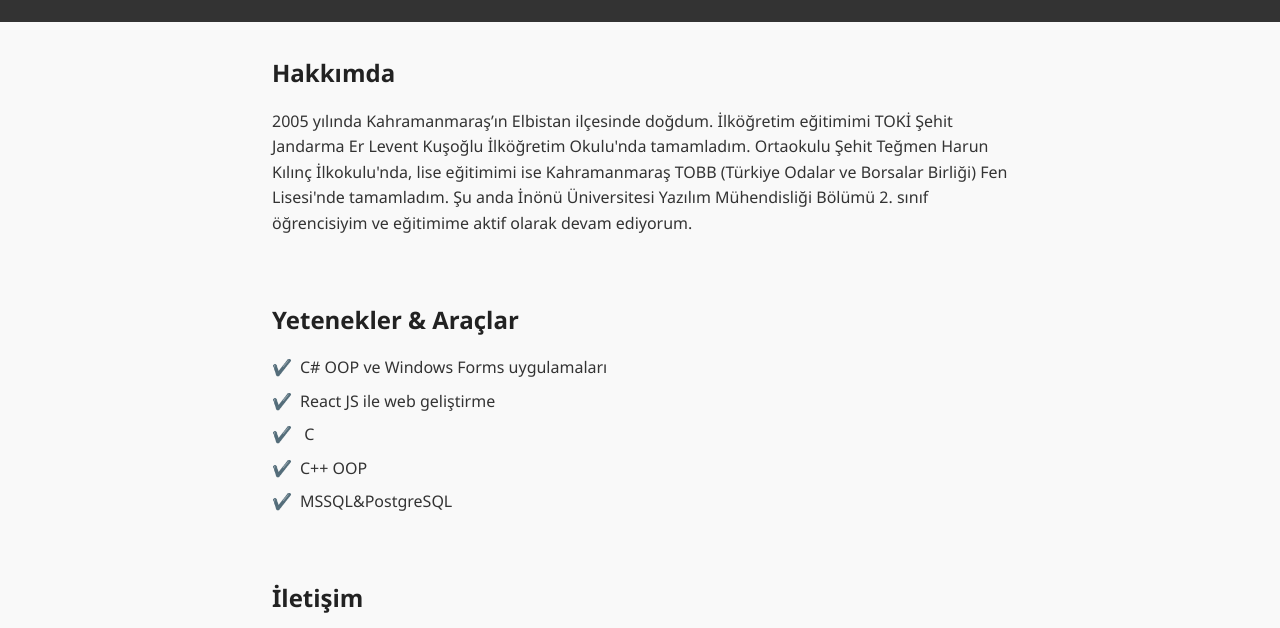
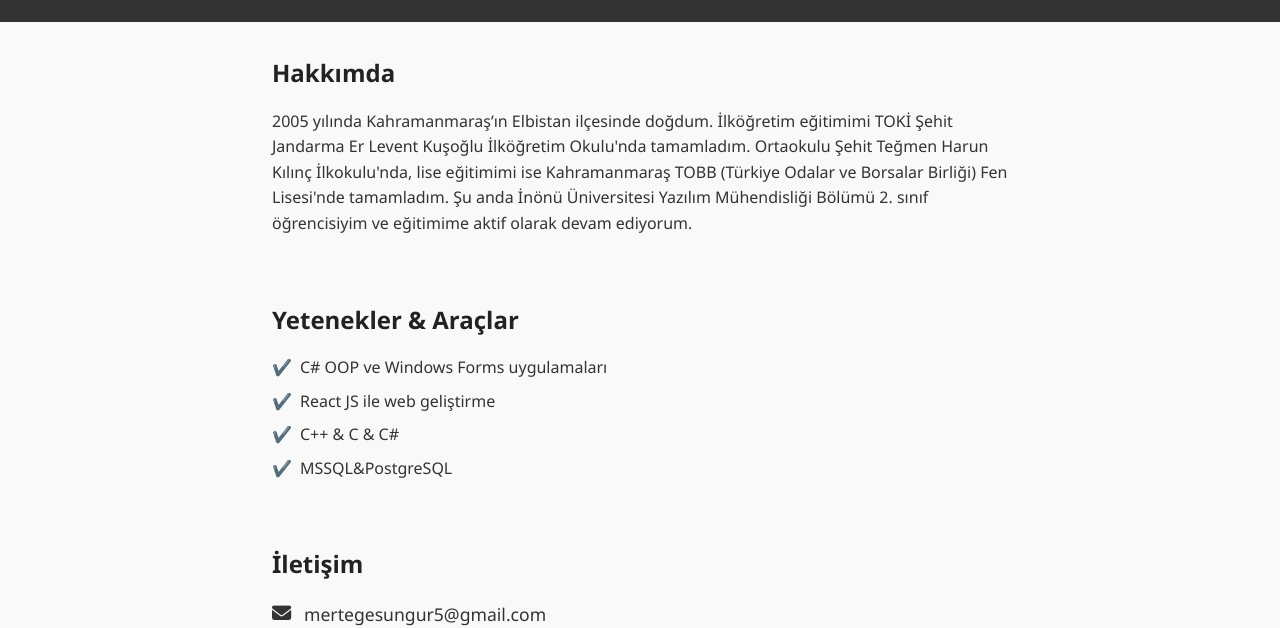
Before and after one commit to mertegesngr/web, a plain HTML site: page index.html in a window 1280 px wide. Shown: the part 101-729 px from the top of the page. Drawn offline with Linux system fonts and the light colour scheme.

Commit message:
Update index.html

```diff
--- a/index.html
+++ b/index.html
@@ -34,8 +34,7 @@
       <ul class="interest-list">
         <li>C# OOP ve Windows Forms uygulamaları</li>
         <li>React JS ile web geliştirme</li>
-        <li> C </li>
-        <li>C++ OOP</li>
+        <li>C++ & C & C#</li>
         <li>MSSQL&PostgreSQL</li>
       </ul>
     </section>
```
